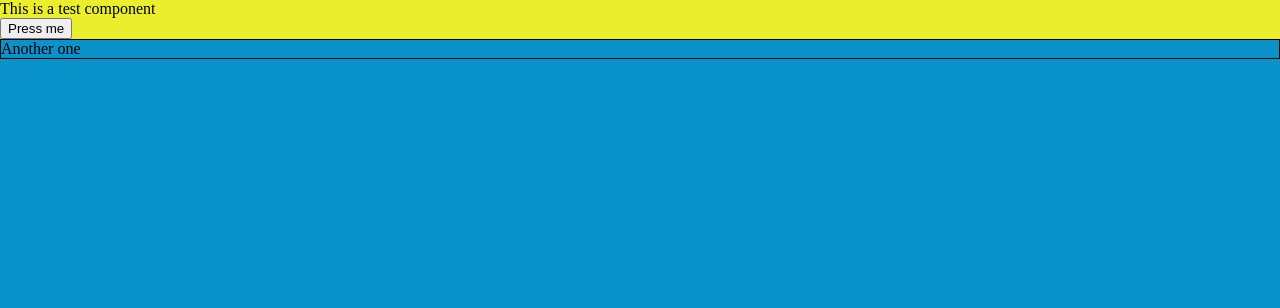
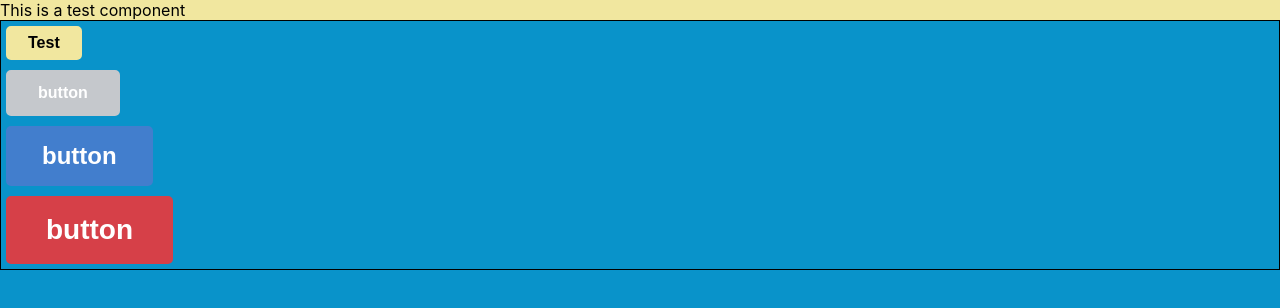
Before and after one commit to ShawnStewart/React-Preprocessor, a React (Create React App) app in the folder my-app/: page / in a window 1280 px wide. Shown: the top 308 px of the page. Built offline with nearby package versions, Linux system fonts and the light colour scheme.

Commit message:
Created a button class with sizes and colors

```diff
--- a/my-app/src/components/test1/test1.js
+++ b/my-app/src/components/test1/test1.js
@@ -4,7 +4,6 @@ export default function Test() {
   return (
     <div className="test">
       <div>This is a test component</div>
-      <button>Press me</button>
     </div>
   );
 }
--- a/my-app/src/components/test2/_test2.scss
+++ b/my-app/src/components/test2/_test2.scss
@@ -1,3 +1,5 @@
 .test2 {
   border: 1px solid black;
+  display: flex;
+  flex-direction: column;
 }
--- a/my-app/src/components/test2/test2.js
+++ b/my-app/src/components/test2/test2.js
@@ -1,5 +1,20 @@
 import React from "react";
 
 export default function test2() {
-  return <div className="test2">Another one</div>;
+  return (
+    <div className="test2">
+      <span>
+        <button className="btn small secondary">Test</button>
+      </span>
+      <span>
+        <button className="btn">button</button>
+      </span>
+      <span>
+        <button className="btn big blue">button</button>
+      </span>
+      <span>
+        <button className="btn huge red">button</button>
+      </span>
+    </div>
+  );
 }
--- a/my-app/src/stylesheets/main.css
+++ b/my-app/src/stylesheets/main.css
@@ -1,14 +1,110 @@
+.btn {
+  background-color: #c5c8cc;
+  color: white;
+  border: 4px solid #c5c8cc;
+  border-radius: 5px;
+  padding: 10px 28px;
+  font-size: 1rem;
+  margin: 5px;
+  font-weight: 600;
+}
+
+.btn:focus {
+  outline: 0;
+}
+
+.btn:hover {
+  background-color: #b7bbc0;
+  border: 4px solid #b7bbc0;
+}
+
+.btn:active {
+  background-color: #aaaeb4;
+  border: 4px solid #aaaeb4;
+}
+
+.btn.small {
+  padding: 4px 18px;
+  font-size: 1rem;
+}
+
+.btn.big {
+  padding: 12px 32px;
+  font-size: 1.5rem;
+}
+
+.btn.huge {
+  padding: 14px 36px;
+  font-size: 1.75rem;
+}
+
+.btn.secondary {
+  background-color: #f1e79f;
+  border: 4px solid #f1e79f;
+  color: black;
+}
+
+.btn.secondary:hover {
+  background-color: #eee189;
+  border: 4px solid #eee189;
+}
+
+.btn.secondary:active {
+  background-color: #ebdc72;
+  border: 4px solid #ebdc72;
+}
+
+.btn.red {
+  background-color: #d64048;
+  border: 4px solid #d64048;
+}
+
+.btn.red:hover {
+  background-color: #bb2830;
+  border: 4px solid #bb2830;
+}
+
+.btn.red:active {
+  background-color: #a6242b;
+  border: 4px solid #a6242b;
+}
+
+.btn.blue {
+  background-color: #427ecd;
+  border: 4px solid #427ecd;
+}
+
+.btn.blue:hover {
+  background-color: #3371c2;
+  border: 4px solid #3371c2;
+}
+
+.btn.blue:active {
+  background-color: #2e65ae;
+  border: 4px solid #2e65ae;
+}
+
 .test {
-  background-color: #ebee2d;
+  background-color: #f1e79f;
 }
 
 .test2 {
   border: 1px solid black;
+  display: -webkit-box;
+  display: -ms-flexbox;
+  display: flex;
+  -webkit-box-orient: vertical;
+  -webkit-box-direction: normal;
+      -ms-flex-direction: column;
+          flex-direction: column;
 }
 
 body {
   margin: 0;
   padding: 0;
   background-color: #0993ca;
+  font-family: -apple-system, BlinkMacSystemFont, "Segoe UI", "Roboto", "Oxygen",
+ "Ubuntu", "Cantarell", "Fira Sans", "Droid Sans", "Helvetica Neue",
+ sans-serif;
 }
 /*# sourceMappingURL=main.css.map */
--- a/my-app/src/stylesheets/main.scss
+++ b/my-app/src/stylesheets/main.scss
@@ -1,4 +1,10 @@
+// utilities
 @import "utilities/variables";
+
+// partials
+@import "partials/buttons";
+
+// components
 @import "../components/test1/test1";
 @import "../components/test2/test2";
 
@@ -6,4 +12,7 @@ body {
   margin: 0;
   padding: 0;
   background-color: map-get($map: $colors, $key: primary);
+  font-family: -apple-system, BlinkMacSystemFont, "Segoe UI", "Roboto", "Oxygen",
+    "Ubuntu", "Cantarell", "Fira Sans", "Droid Sans", "Helvetica Neue",
+    sans-serif;
 }
--- /dev/null
+++ b/my-app/src/stylesheets/partials/_buttons.scss
@@ -0,0 +1,90 @@
+@import "../utilities/variables";
+
+.btn {
+  background-color: map-get($map: $btn-colors, $key: default);
+  color: white;
+  border: 4px solid map-get($map: $btn-colors, $key: default);
+  border-radius: 5px;
+  padding: 10px 28px;
+  font-size: 1rem;
+  margin: 5px;
+  font-weight: 600;
+
+  &:focus {
+    outline: 0;
+  }
+
+  &:hover {
+    background-color: darken(map-get($map: $btn-colors, $key: default), 5%);
+    border: 4px solid darken(map-get($map: $btn-colors, $key: default), 5%);
+  }
+
+  &:active {
+    background-color: darken(map-get($map: $btn-colors, $key: default), 10%);
+    border: 4px solid darken(map-get($map: $btn-colors, $key: default), 10%);
+  }
+
+  // sizes
+  &.small {
+    padding: 4px 18px;
+    font-size: 1rem;
+  }
+
+  &.big {
+    padding: 12px 32px;
+    font-size: 1.5rem;
+  }
+
+  &.huge {
+    padding: 14px 36px;
+    font-size: 1.75rem;
+  }
+
+  // colors
+
+  &.secondary {
+    background-color: map-get($map: $colors, $key: secondary);
+    border: 4px solid map-get($map: $colors, $key: secondary);
+    color: black;
+
+    &:hover {
+      background-color: darken(map-get($map: $colors, $key: secondary), 5%);
+      border: 4px solid darken(map-get($map: $colors, $key: secondary), 5%);
+    }
+
+    &:active {
+      background-color: darken(map-get($map: $colors, $key: secondary), 10%);
+      border: 4px solid darken(map-get($map: $colors, $key: secondary), 10%);
+    }
+  }
+
+  &.red {
+    background-color: map-get($map: $btn-colors, $key: red);
+    border: 4px solid map-get($map: $btn-colors, $key: red);
+
+    &:hover {
+      background-color: darken(map-get($map: $btn-colors, $key: red), 10%);
+      border: 4px solid darken(map-get($map: $btn-colors, $key: red), 10%);
+    }
+
+    &:active {
+      background-color: darken(map-get($map: $btn-colors, $key: red), 15%);
+      border: 4px solid darken(map-get($map: $btn-colors, $key: red), 15%);
+    }
+  }
+
+  &.blue {
+    background-color: map-get($map: $btn-colors, $key: blue);
+    border: 4px solid map-get($map: $btn-colors, $key: blue);
+
+    &:hover {
+      background-color: darken(map-get($map: $btn-colors, $key: blue), 5%);
+      border: 4px solid darken(map-get($map: $btn-colors, $key: blue), 5%);
+    }
+
+    &:active {
+      background-color: darken(map-get($map: $btn-colors, $key: blue), 10%);
+      border: 4px solid darken(map-get($map: $btn-colors, $key: blue), 10%);
+    }
+  }
+}
```
Also changed, not shown: my-app/src/stylesheets/utilities/_variables.scss (+7 -1 lines), 2 other files (tests, documents, lock files or other folders).
